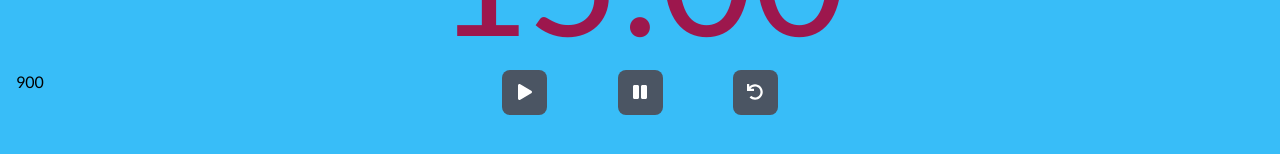
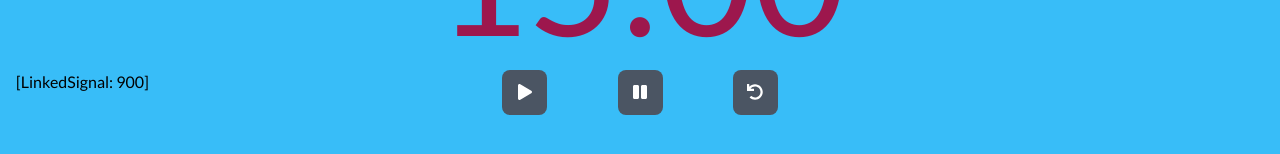
Before and after one commit to railsstudent/ng-pomodoro-timer-v2, an Angular app: page / in a window 1280 px wide. Shown: the part 440-594 px from the top of the page. Built offline with nearby package versions, Linux system fonts and the light colour scheme.

Commit message:
refactor: convert value to linkedSignal

```diff
--- a/src/app/timer/timer-buttons/timer-buttons.component.ts
+++ b/src/app/timer/timer-buttons/timer-buttons.component.ts
@@ -4,6 +4,7 @@ import {
   ComponentRef,
   ElementRef,
   input,
+  linkedSignal,
   OnDestroy,
   OnInit,
   output,
@@ -72,14 +73,13 @@ export class TimerButtonsComponent implements OnInit, OnDestroy {
 
   subscription: Subscription
 
-  value: number
+  value = linkedSignal(() => this.countDownSeconds())
 
   playComponentRef: ComponentRef<unknown>
   pauseComponentRef: ComponentRef<unknown>
   stopComponentRef: ComponentRef<unknown>
 
   async ngOnInit(): Promise<void> {
-    this.value = this.countDownSeconds()
     await this.setupIcons()
     this.subscription = this.createTimerSubscription()
   }
@@ -121,7 +121,7 @@ export class TimerButtonsComponent implements OnInit, OnDestroy {
       )
       .subscribe((value) => {
         if (typeof value === 'number') {
-          this.value = value
+          this.value.set(value)
           this.updateRemainingSeconds.emit(value)
         }
       })
```
